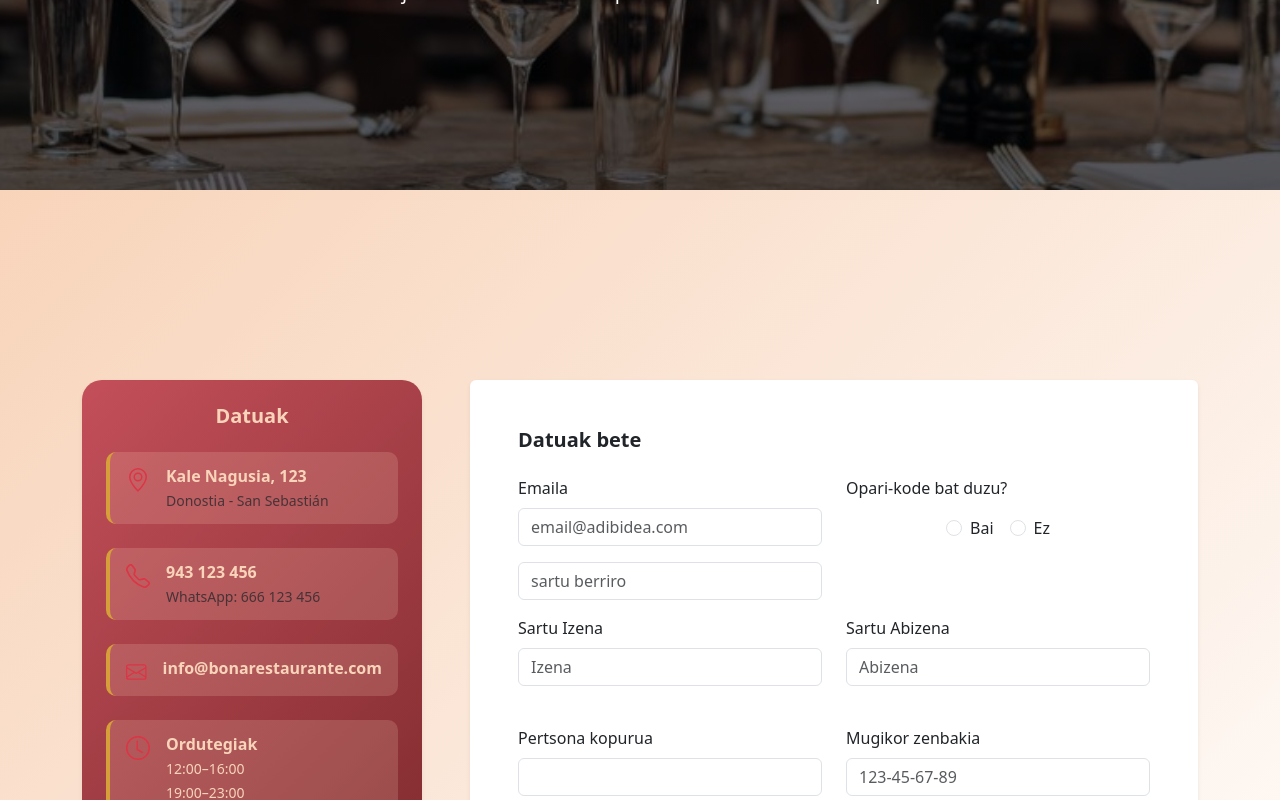
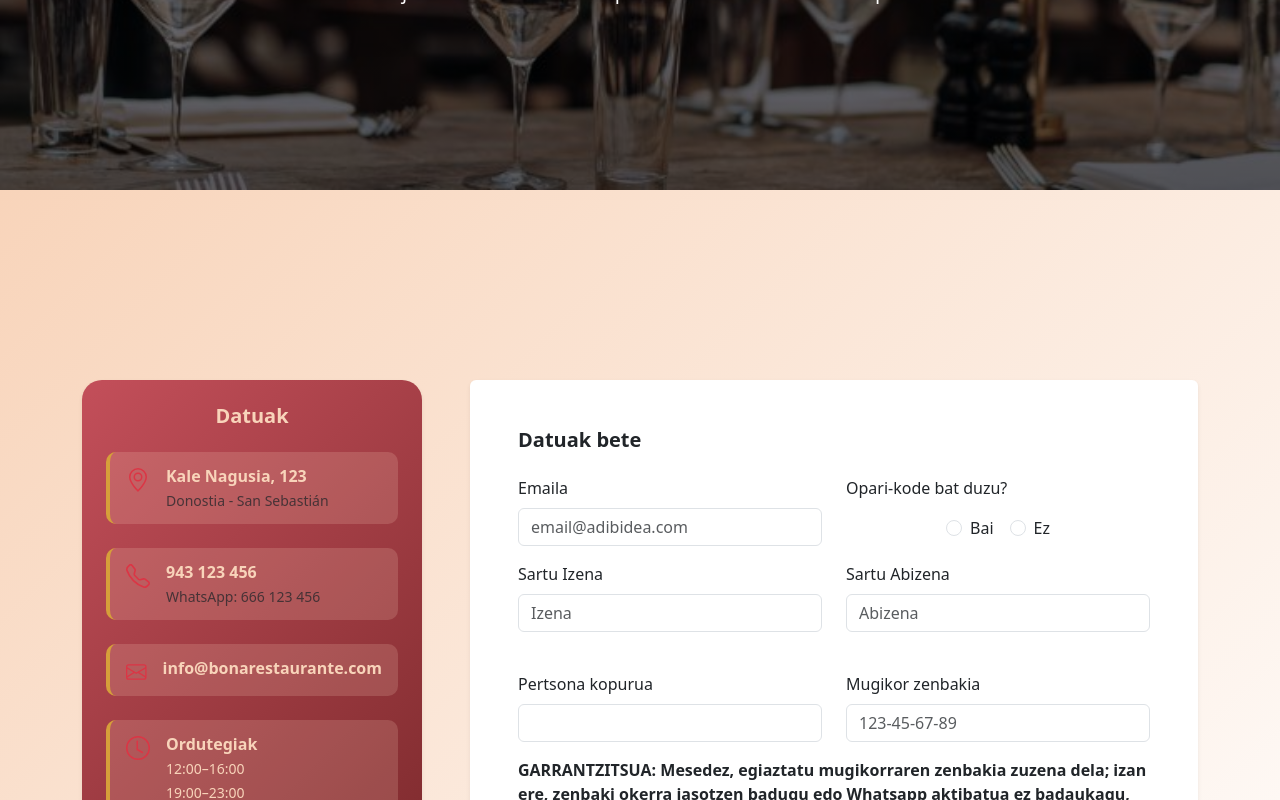
Before and after one commit to odonosoga/BonaJatetxea, a React (Create React App) app in the folder bona-web/: page /erreserbak in a window 1280 px wide. Shown: the part 375-1175 px from the top of the page. Built offline with nearby package versions, Linux system fonts and the light colour scheme.

Commit message:
reservas email

```diff
--- a/bona-web/src/components/Reservations/reservation.js
+++ b/bona-web/src/components/Reservations/reservation.js
@@ -147,21 +147,16 @@ const Reserva = () => {
                     <Form.Group controlId="email">
                       <Form.Label className="fw-medium">Emaila</Form.Label>
                       <Form.Control
-                            type="text"
-                            className="mb-3"
+                        type="email"                     // ← tipo email
                         placeholder="email@adibidea.com"
                         required
                       />
-                          <Form.Control
-                            type="text"
-                            placeholder="sartu berriro"
-                            required
-                          />
                       <Form.Control.Feedback type="invalid">
-                            Mesedez, sartu email bat.
+                        Mesedez, sartu email baliozko bat.
                       </Form.Control.Feedback>
                     </Form.Group>
                   </Col>
+
                       <Col md={6} className="mb-3">
                         <Form.Group>
                           <Form.Label className="fw-medium">
```
Lines whose indentation alone changed are shown as unchanged.
